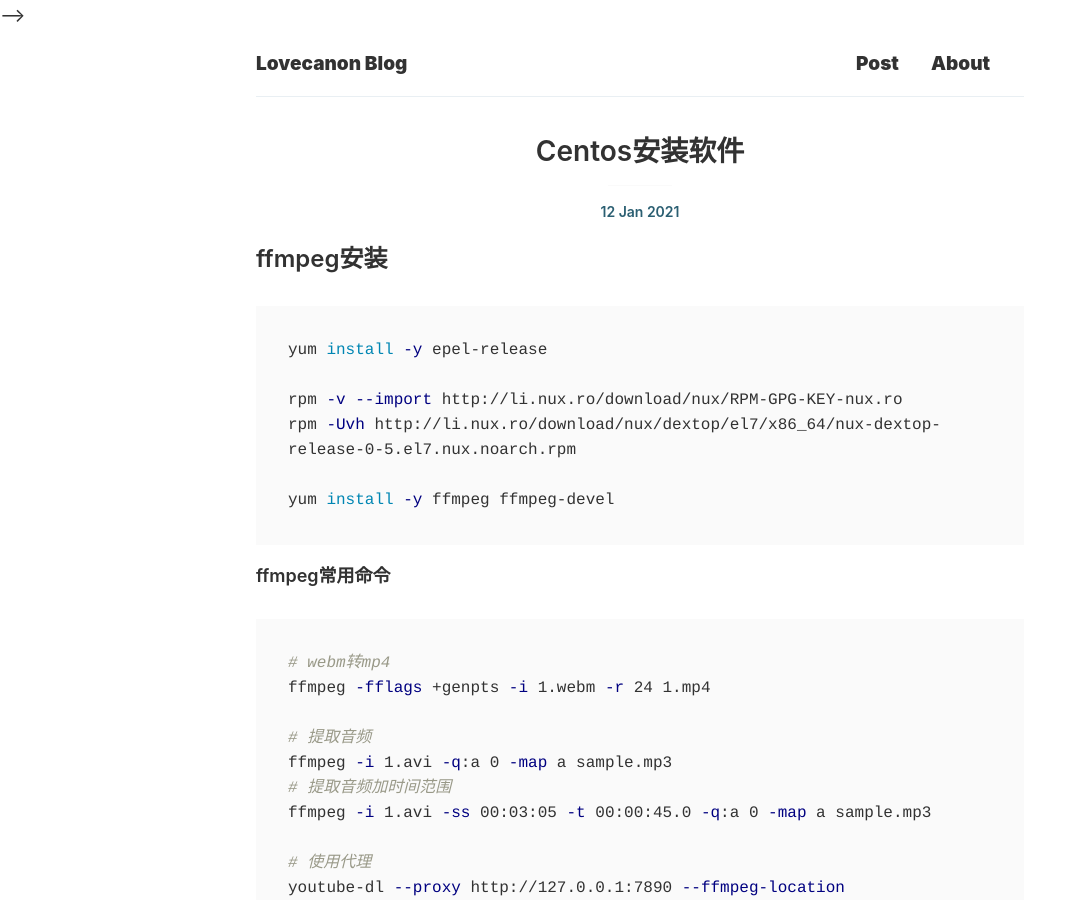
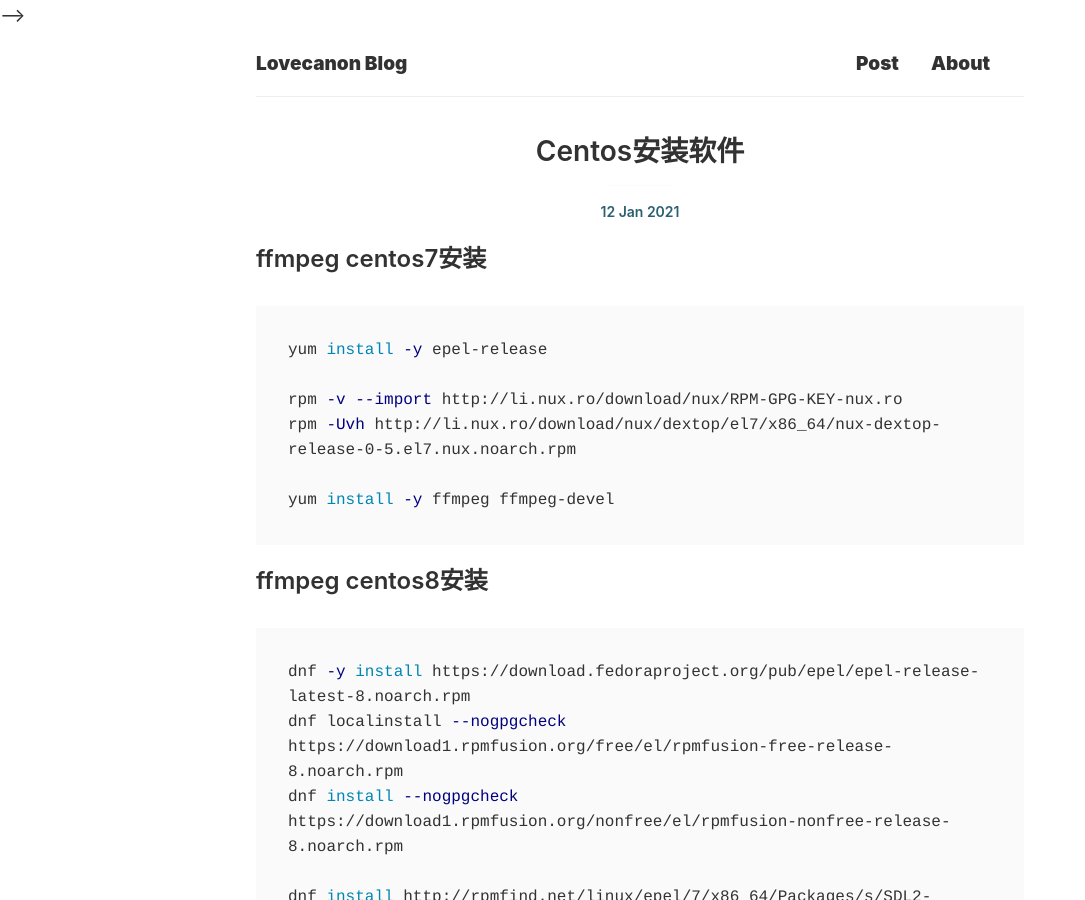
Before and after one commit to Lovecanon/lovecanon.github.io, a Jekyll site: the page built from _posts/2021-1-12-Centos安装软件.md, in a window 1280 px wide and 900 px high. Shown: the whole window, without its empty margins (0-1085 px from the left). Built offline with Jekyll 4.4.1, drawn with Linux system fonts in a browser that asks for light colours; our own code applies the rules of GitHub Pages for plain Markdown files; some of the changed text lies outside the part shown.

Commit message:
Update 2021-1-12-Centos安装软件.md

````diff
--- a/_posts/2021-1-12-Centos安装软件.md
+++ b/_posts/2021-1-12-Centos安装软件.md
@@ -1,4 +1,4 @@
-### ffmpeg安装
+### ffmpeg centos7安装
 ```bash
 yum install -y epel-release
 
@@ -7,6 +7,18 @@ rpm -Uvh http://li.nux.ro/download/nux/dextop/el7/x86_64/nux-dextop-release-0-5.
 
 yum install -y ffmpeg ffmpeg-devel
 ```
+
+### ffmpeg centos8安装
+```bash
+dnf -y install https://download.fedoraproject.org/pub/epel/epel-release-latest-8.noarch.rpm
+dnf localinstall --nogpgcheck https://download1.rpmfusion.org/free/el/rpmfusion-free-release-8.noarch.rpm
+dnf install --nogpgcheck https://download1.rpmfusion.org/nonfree/el/rpmfusion-nonfree-release-8.noarch.rpm
+
+dnf install http://rpmfind.net/linux/epel/7/x86_64/Packages/s/SDL2-2.0.14-2.el7.x86_64.rpm
+dnf install ffmpeg
+```
+
+
 ##### ffmpeg常用命令
 ```bash
 # webm转mp4
````
